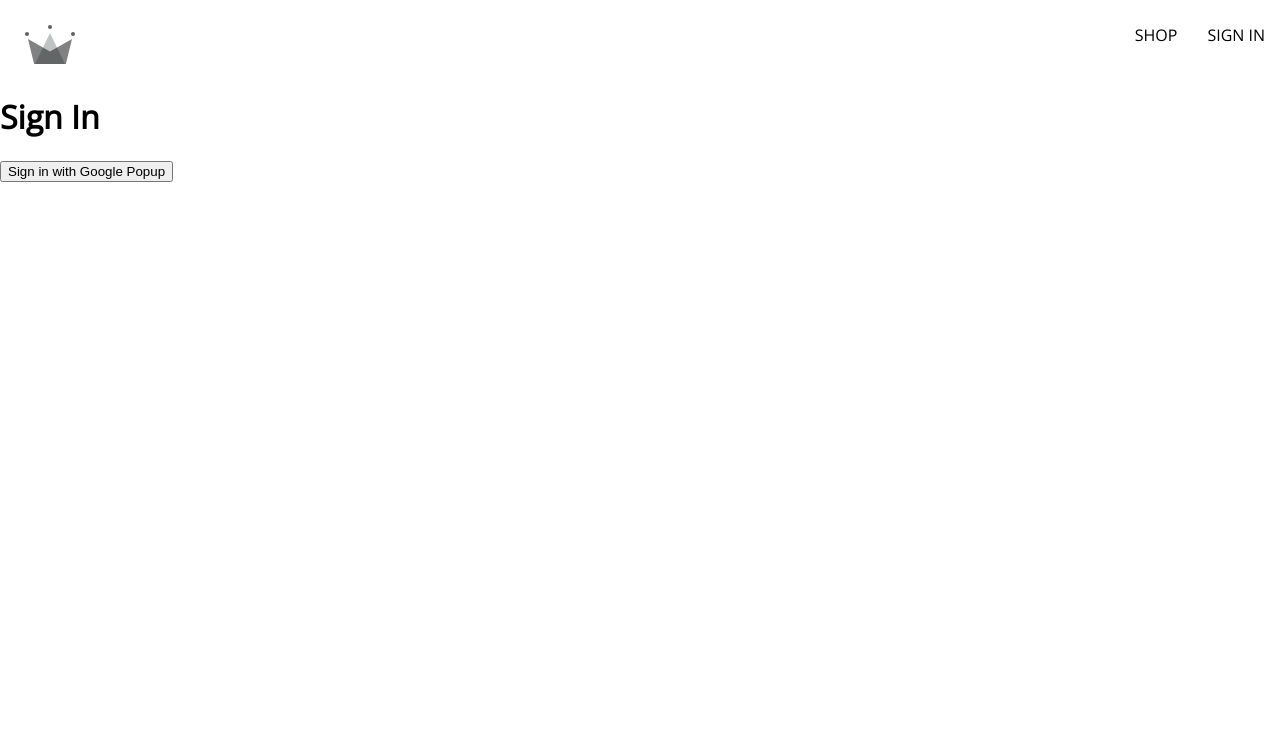
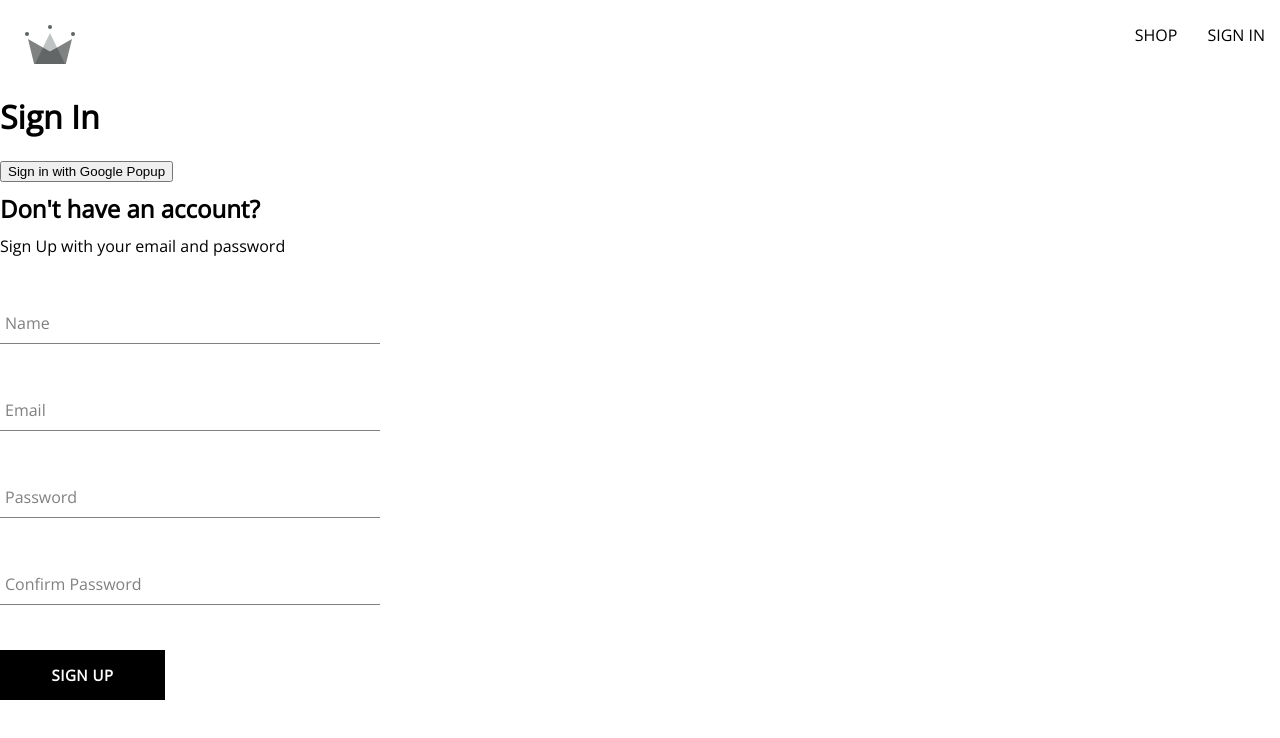
Before and after one commit to in-darkphoenix/cats-clothing, a React (Create React App) app: page /sign-in in a window 1280 px wide. Shown: the top 738 px of the page. Built offline with nearby package versions, Linux system fonts and the light colour scheme.

Commit message:
add sign-up function

```diff
--- /dev/null
+++ b/src/components/button/button.component.jsx
@@ -0,0 +1,20 @@
+import React from "react";
+import "./button.styles.scss";
+
+const BUTTON_TYPE_CLASSES = {
+  google: "google-sign-in",
+  inverted: "inverted",
+};
+
+const Button = ({ children, buttonType, ...otherProps }) => {
+  return (
+    <button
+      className={`button-container ${BUTTON_TYPE_CLASSES[buttonType]}`}
+      {...otherProps}
+    >
+      {children}
+    </button>
+  );
+};
+
+export default Button;
--- /dev/null
+++ b/src/components/button/button.styles.scss
@@ -0,0 +1,46 @@
+.button-container {
+  min-width: 165px;
+  width: auto;
+  height: 50px;
+  letter-spacing: 0.5px;
+  line-height: 50px;
+  padding: 0 35px 0 35px;
+  font-size: 15px;
+  background-color: black;
+  color: white;
+  text-transform: uppercase;
+  font-family: "Open Sans";
+  font-weight: bolder;
+  border: none;
+  cursor: pointer;
+  display: flex;
+  justify-content: center;
+
+  &:hover {
+    background-color: white;
+    color: black;
+    border: 1px solid black;
+  }
+
+  &.google-sign-in {
+    background-color: #4285f4;
+    color: white;
+
+    &:hover {
+      background-color: #357ae8;
+      border: none;
+    }
+  }
+
+  &.inverted {
+    background-color: white;
+    color: black;
+    border: 1px solid black;
+
+    &:hover {
+      background-color: black;
+      color: white;
+      border: none;
+    }
+  }
+}
--- /dev/null
+++ b/src/components/form-input/form-input.component.jsx
@@ -0,0 +1,22 @@
+import React from "react";
+import "./form-input.styles.scss";
+
+const FormInput = ({ label, ...otherProps }) => {
+  return (
+    <div className="group">
+      <input className="form-input" {...otherProps} />
+
+      {label && (
+        <label
+          className={`form-input-label ${
+            otherProps.value.length ? "shrink" : ""
+          }`}
+        >
+          {label}
+        </label>
+      )}
+    </div>
+  );
+};
+
+export default FormInput;
--- /dev/null
+++ b/src/components/form-input/form-input.styles.scss
@@ -0,0 +1,54 @@
+$sub-color: grey;
+$main-color: black;
+
+@mixin shrinkLabel {
+  top: -14px;
+  font-size: 12px;
+  color: $main-color;
+}
+
+.group {
+  position: relative;
+  margin: 45px 0;
+
+  .form-input {
+    background: none;
+    background-color: white;
+    color: $sub-color;
+    font-size: 18px;
+    padding: 10px 10px 10px 5px;
+    display: block;
+    width: 100%;
+    border: none;
+    border-radius: 0;
+    border-bottom: 1px solid $sub-color;
+    margin: 25px 0;
+
+    &:focus {
+      outline: none;
+    }
+
+    &:focus ~ .form-input-label {
+      @include shrinkLabel();
+    }
+  }
+
+  input[type="password"] {
+    letter-spacing: 0.3em;
+  }
+
+  .form-input-label {
+    color: $sub-color;
+    font-size: 16px;
+    font-weight: normal;
+    position: absolute;
+    pointer-events: none;
+    left: 5px;
+    top: 10px;
+    transition: 300ms ease all;
+
+    &.shrink {
+      @include shrinkLabel();
+    }
+  }
+}
--- /dev/null
+++ b/src/components/sign-up-form/sign-up-form.component.jsx
@@ -0,0 +1,104 @@
+import React, { useState } from "react";
+import {
+  createAuthUserWithEmailAndPassword,
+  createUserDocumentFromAuth,
+} from "../../utils/firebase/firebase.utils";
+import Button from "../button/button.component";
+import FormInput from "../form-input/form-input.component";
+import "./sign-up-form.styles.scss";
+
+const defaultFormFields = {
+  displayName: "",
+  email: "",
+  password: "",
+  confirmPassword: "",
+};
+
+const SignUpForm = () => {
+  const [formFields, setFormFields] = useState(defaultFormFields);
+  const { displayName, email, password, confirmPassword } = formFields;
+
+  const resetFormFields = () => {
+    setFormFields(defaultFormFields);
+  };
+
+  const handleChange = (event) => {
+    const { name, value } = event.target;
+
+    setFormFields({ ...formFields, [name]: value });
+  };
+
+  const handleSubmit = async (event) => {
+    event.preventDefault();
+
+    if (password !== confirmPassword) {
+      alert("passwords do not match");
+      return;
+    }
+
+    try {
+      const { user } = await createAuthUserWithEmailAndPassword(
+        email,
+        password
+      );
+
+      await createUserDocumentFromAuth(user, { displayName });
+      resetFormFields();
+    } catch (err) {
+      if (err.code === "auth/email-already-in-use") {
+        alert("email already in use");
+      } else {
+        console.log("error triggered on user creation ", err);
+      }
+    }
+  };
+
+  return (
+    <div className="sign-up-container">
+      <h2>Don't have an account?</h2>
+      <span>Sign Up with your email and password</span>
+
+      <form onSubmit={handleSubmit}>
+        <FormInput
+          label="Name"
+          type="text"
+          name="displayName"
+          value={displayName}
+          onChange={handleChange}
+          required
+        />
+
+        <FormInput
+          label="Email"
+          type="email"
+          name="email"
+          value={email}
+          onChange={handleChange}
+          required
+        />
+
+        <FormInput
+          label="Password"
+          type="password"
+          name="password"
+          value={password}
+          onChange={handleChange}
+          required
+        />
+
+        <FormInput
+          label="Confirm Password"
+          type="password"
+          name="confirmPassword"
+          value={confirmPassword}
+          onChange={handleChange}
+          required
+        />
+
+        <Button type="submit">Sign Up</Button>
+      </form>
+    </div>
+  );
+};
+
+export default SignUpForm;
--- /dev/null
+++ b/src/components/sign-up-form/sign-up-form.styles.scss
@@ -0,0 +1,9 @@
+.sign-up-container {
+  display: flex;
+  flex-direction: column;
+  width: 380px;
+
+  h2 {
+    margin: 10px 0;
+  }
+}
--- a/src/routes/sign-in/sign-in.component.jsx
+++ b/src/routes/sign-in/sign-in.component.jsx
@@ -1,10 +1,27 @@
+//import { getRedirectResult } from "firebase/auth";
 import React from "react";
+import SignUpForm from "../../components/sign-up-form/sign-up-form.component";
 import {
   signInWithGooglePopup,
   createUserDocumentFromAuth,
 } from "../../utils/firebase/firebase.utils";
 
 function SignIn() {
+  /*
+  useEffect(() => {
+    const foo = async () => {
+      const response = await getRedirectResult(auth);
+      console.log(response);
+
+      if (response) {
+        const userDocRef = await createUserDocumentFromAuth(response.user);
+      }
+    };
+
+    foo();
+  }, []);
+  */
+
   const logGoogleUser = async () => {
     const { user } = await signInWithGooglePopup();
     //console.log(user);
@@ -15,6 +32,7 @@
     <div>
       <h1>Sign In</h1>
       <button onClick={logGoogleUser}>Sign in with Google Popup</button>
+      <SignUpForm />
     </div>
   );
 }
--- a/src/utils/firebase/firebase.utils.js
+++ b/src/utils/firebase/firebase.utils.js
@@ -4,6 +4,7 @@
   signInWithRedirect,
   signInWithPopup,
   GoogleAuthProvider,
+  createUserWithEmailAndPassword,
 } from "firebase/auth";
 import { getFirestore, doc, getDoc, setDoc } from "firebase/firestore";
 
@@ -19,31 +20,36 @@
 const firebaseApp = initializeApp(firebaseConfig);
 
 // set provider action
-const provider = new GoogleAuthProvider();
-provider.setCustomParameters({
+const googleProvider = new GoogleAuthProvider();
+googleProvider.setCustomParameters({
   prompt: "select_account",
 });
 
 export const auth = getAuth();
-export const signInWithGooglePopup = () => {
-  return signInWithPopup(auth, provider);
-};
+export const signInWithGooglePopup = () =>
+  signInWithPopup(auth, googleProvider);
+export const signInWithGoogleRedirect = () =>
+  signInWithRedirect(auth, googleProvider);
 
 export const db = getFirestore();
-export const createUserDocumentFromAuth = async (userAuth) => {
+export const createUserDocumentFromAuth = async (userAuth, additionalInfo) => {
+  if (!userAuth) return;
+
   const userDocRef = doc(db, "users", userAuth.uid);
-  //console.log(userDocRef);
 
   const userSnapshot = await getDoc(userDocRef);
-  //console.log(userSnapshot);
-  //console.log(userSnapshot.exists());
 
   if (!userSnapshot.exists()) {
     const { displayName, email } = userAuth;
     const createdAt = new Date();
 
     try {
-      await setDoc(userDocRef, { displayName, email, createdAt });
+      await setDoc(userDocRef, {
+        displayName,
+        email,
+        createdAt,
+        ...additionalInfo,
+      });
     } catch (err) {
       console.log("error creating the user", err.message);
     }
@@ -51,3 +57,11 @@
 
   return userDocRef;
 };
+
+export const createAuthUserWithEmailAndPassword = async (email, password) => {
+  if (!email || !password) {
+    return;
+  }
+
+  return await createUserWithEmailAndPassword(auth, email, password);
+};
```
